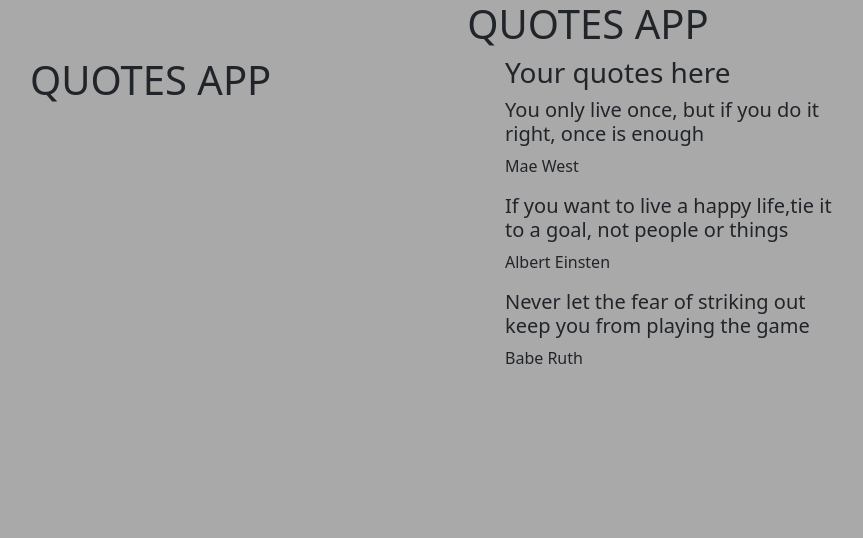
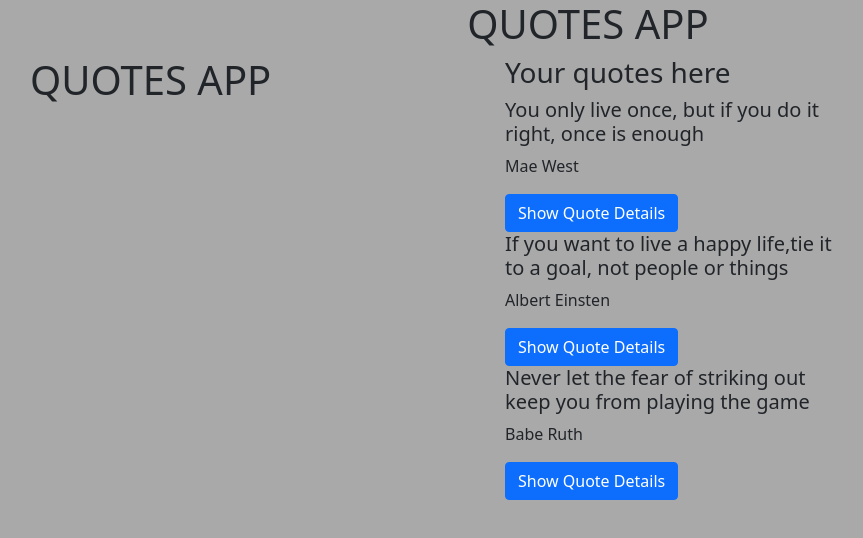
Before and after one commit to bre-nda/Quotes-Project, an Angular app: page / in a window 1280 px wide. Shown: the top 538 px of the page, without its empty margins (52-915 px from the left). Built offline with nearby package versions, Linux system fonts and the light colour scheme.

Commit message:
create a button

```diff
--- a/src/app/quote/quote.component.html
+++ b/src/app/quote/quote.component.html
@@ -4,6 +4,7 @@
         <div *ngFor='let quote of quotes'>
             <h5>{{quote.description}}</h5>
             <p>{{quote.author}}</p>
+            <button type="button" class="btn btn-primary">Show Quote Details</button>
         </div>
     </div>
 </div>
```
